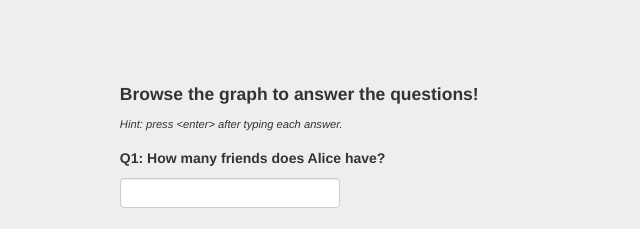
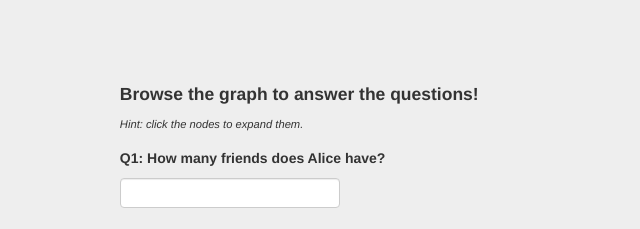
Before and after one commit to dmontag/graph-game, a plain HTML site: page index.html in a window 1280 px wide. Shown: the top 229 px of the page, 640-1280 px from the left. Drawn offline with Linux system fonts and the light colour scheme.

Commit message:
changed to correct on blur also.

```diff
--- a/index.html
+++ b/index.html
@@ -136,7 +136,7 @@ function renderLevels(levels, settings) {
         .append("div")
             .attr("class", function(d, i) { return "score-" + i; });
     scores.append("h4").text("Browse the graph to answer the questions!");
-    scores.append("div").attr("class", "tip").text("Hint: press <enter> after typing each answer.")
+    scores.append("div").attr("class", "tip").text("Hint: click the nodes to expand them.")
     scores.each(function(level, levelnum) {
         var score = d3.select(".score-" + levelnum);
         level.questions.forEach(function(question, qnum) {
@@ -156,9 +156,9 @@ function renderLevels(levels, settings) {
                         checkAnswer(level, levelnum, qnum);
                     }
                 })
-                // .on("blur", function(d) {
-                //     checkAnswer(level, levelnum, qnum);
-                // })
+                .on("blur", function(d) {
+                    checkAnswer(level, levelnum, qnum);
+                })
                 ;
             inputDiv.append("span")
                 .attr("class", function(d) {
```
